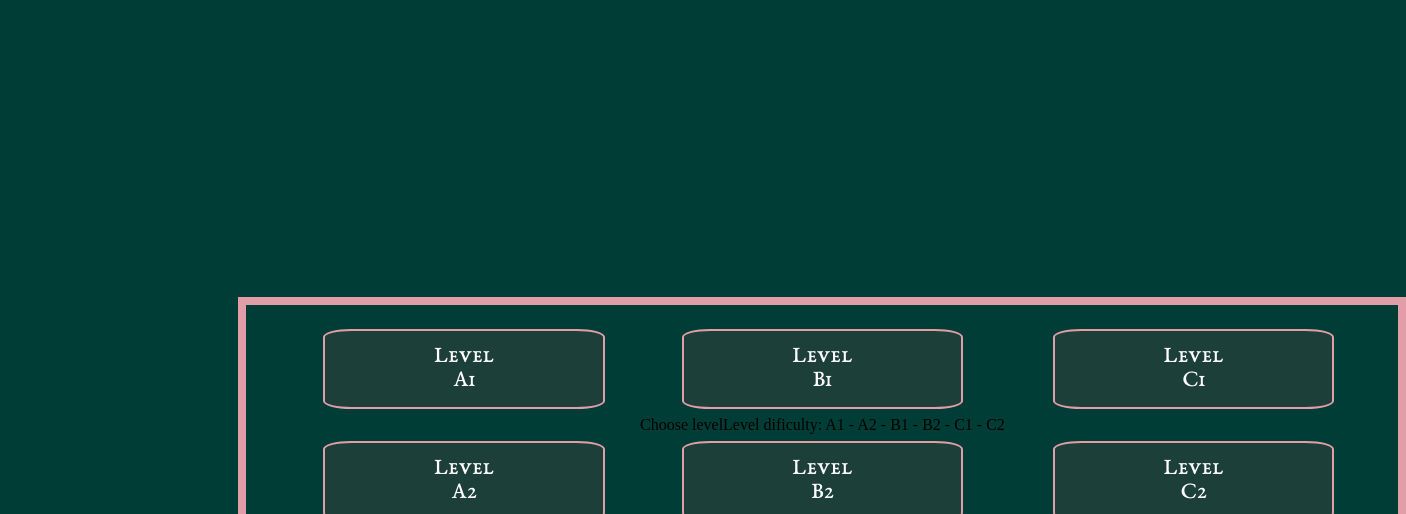
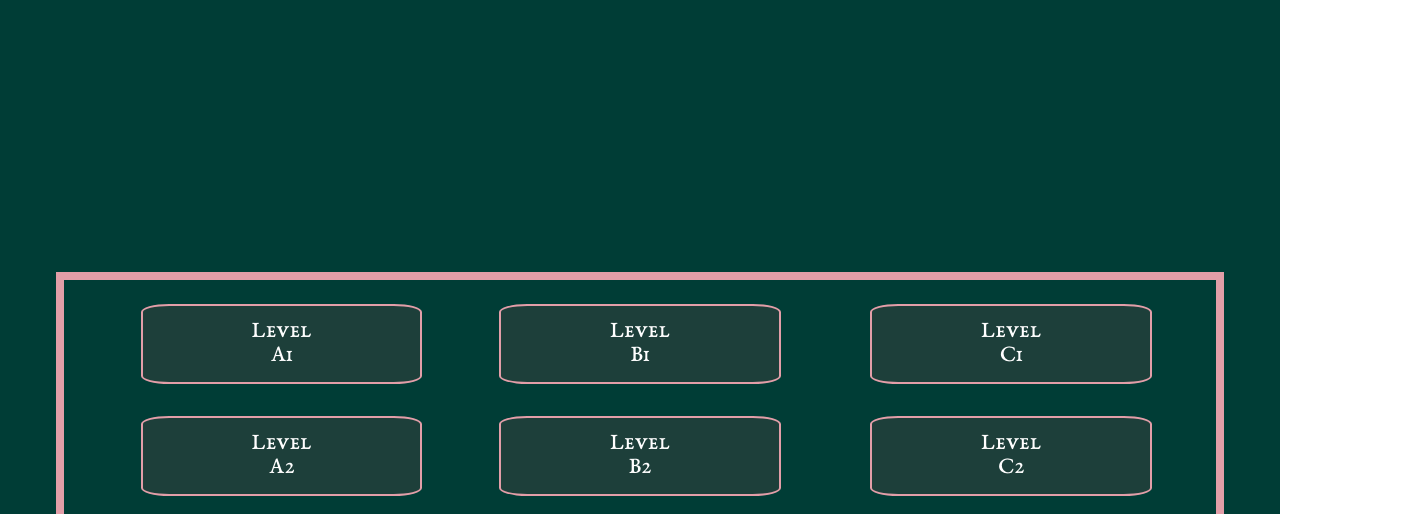
Before and after one commit to kaktuseducation/Korean, a plain HTML site: page list.html in a window 1280 px wide. Shown: the top 514 px of the page, 1406 px wide, since content can reach past the window. Drawn offline with Linux system fonts and the light colour scheme.

Commit message:
Update list.css

```diff
--- a/CSS/list.css
+++ b/CSS/list.css
@@ -5,6 +5,28 @@
     margin: 0px;
     background-image: url("../IMG/BackDark.jpg");
     overflow: hidden;
+    display: flex;
+    justify-content: center;
+    align-items: center;
+}
+
+.above{
+    position: absolute;
+    font-family: "Garamond";
+    font-size: 10vh;
+    color: white;
+    top: 5vh;
+    display: flex;
+    justify-content: center;
+    align-items: center;
+}
+
+.under{
+    position: absolute;
+    font-family: "Garamond";
+    font-size: 10vh;
+    color: white;
+    top: 20vh;
     display: flex;
     justify-content: center;
     align-items: center;
```
